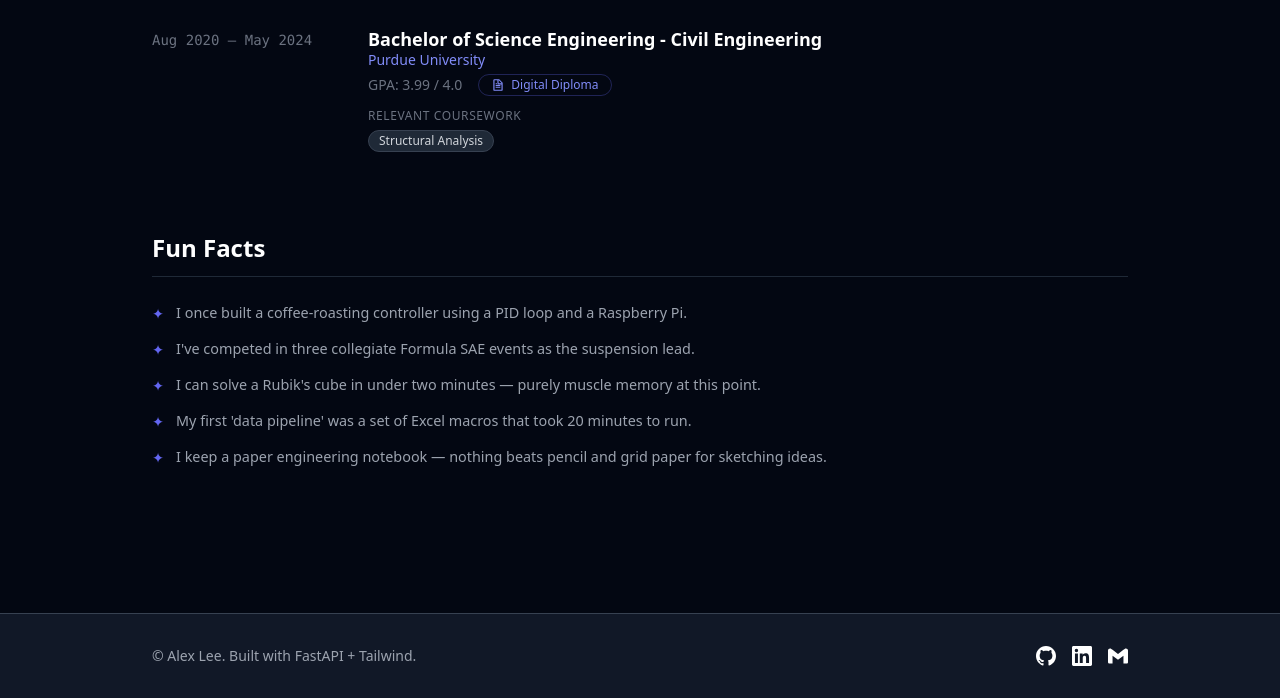
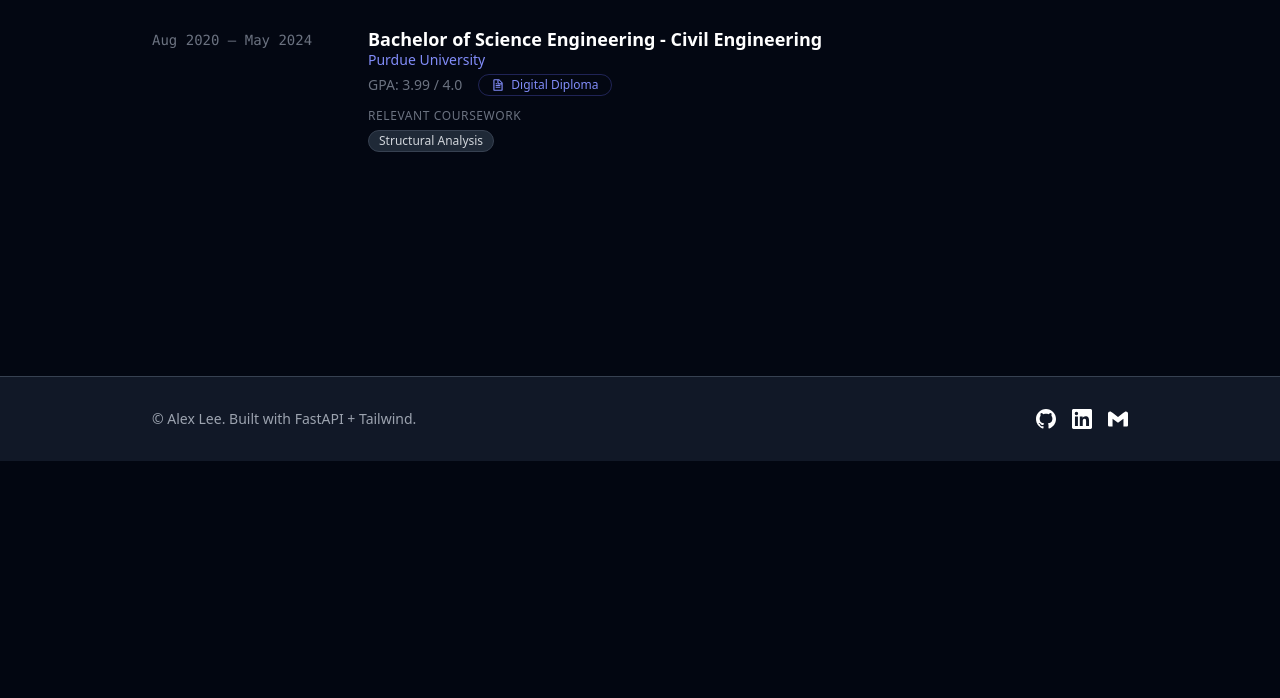
Before and after one commit to alexhyunminlee/portfolio-site, a FastAPI app: page /about in a window 1280 px wide. Shown: the part 1395-2093 px from the top of the page. After the commit the page ends 1856 px from the top, so only its background shows below. Run offline with FastAPI, Linux system fonts and the light colour scheme; some libraries are stand-ins or nearby versions.

Commit message:
Fix personal sections

```diff
--- a/app/content.py
+++ b/app/content.py
@@ -4,11 +4,11 @@ Content loader — merges all YAML files from content/ into a single dict.
 Load order:
   1. content/profile.yaml           — site-wide identity (name, bio, social)
   2. content/professional/*.yaml    — professional experience, education, projects, skills
-  3. content/personal/*.yaml        — personal projects, fun facts, hobbies, etc.
+  3. content/personal/*.yaml        — personal projects, hobbies, etc.
 
 Each YAML file contributes its top-level keys to the merged dict.
 Templates access everything via the `portfolio` context variable, e.g.
-  {{ portfolio.name }}, {{ portfolio.experience }}, {{ portfolio.projects }}
+  {{ portfolio.name }}, {{ portfolio.experience }}, {{ portfolio.projects }}, {{ portfolio.personal_projects }}
 """
 
 import yaml
--- a/app/main.py
+++ b/app/main.py
@@ -3,10 +3,8 @@ from pathlib import Path
 from fastapi import FastAPI
 from fastapi.staticfiles import StaticFiles
 from fastapi.templating import Jinja2Templates
-from fastapi.responses import HTMLResponse
 
 from app.routers import pages
-from app.content import load_portfolio
 
 BASE_DIR = Path(__file__).resolve().parent.parent
 
@@ -24,17 +22,5 @@ async def health_check():
     return {"status": "ok"}
 
 
-@app.get("/api/fun-facts", response_class=HTMLResponse)
-async def fun_facts():
-    data = load_portfolio()
-    facts = data.get("fun_facts", [])
-    items = "".join(f"<li class='fun-fact-item'>{fact}</li>" for fact in facts)
-    return f"""
-<ul class="fun-facts-list">
-  {items}
-</ul>
-"""
-
-
 if __name__ == "__main__":
     uvicorn.run("app.main:app", host="0.0.0.0", port=8000, reload=True)
--- a/app/templates/about.html
+++ b/app/templates/about.html
@@ -84,18 +84,6 @@
     </div>
   </section>
 
-  <!-- Fun Facts — HTMX lazy load -->
-  <section>
-    <h2 class="text-2xl font-bold text-white mb-6 pb-3 border-b border-gray-800">Fun Facts</h2>
-    <div
-      hx-get="/api/fun-facts"
-      hx-trigger="revealed"
-      hx-swap="outerHTML"
-      class="text-gray-500 text-sm italic">
-      Loading…
-    </div>
-  </section>
-
 </div>
 
 {% endblock %}
--- a/content/personal/fun_facts.yaml
+++ /dev/null
@@ -1,7 +0,0 @@
-# Personal fun facts lazy-loaded on the About page via HTMX.
-fun_facts:
-  - "I once built a coffee-roasting controller using a PID loop and a Raspberry Pi."
-  - "I've competed in three collegiate Formula SAE events as the suspension lead."
-  - "I can solve a Rubik's cube in under two minutes — purely muscle memory at this point."
-  - "My first 'data pipeline' was a set of Excel macros that took 20 minutes to run."
-  - "I keep a paper engineering notebook — nothing beats pencil and grid paper for sketching ideas."
--- /dev/null
+++ b/content/personal/projects.yaml
@@ -0,0 +1,24 @@
+# Personal projects displayed on the Projects page.
+personal_projects:
+  - title: "Coffee Roasting Controller"
+    description: >
+      A Raspberry Pi-based PID controller for a home coffee roaster. Monitors bean
+      temperature via thermocouple, adjusts heater output in real time, and logs
+      roast curves for repeatability.
+    tags: ["Raspberry Pi", "Python", "PID Control"]
+    link: ""
+
+  - title: "Formula SAE Suspension Analysis"
+    description: >
+      MATLAB and Python tooling to post-process damper dyno data and lap simulations
+      for a collegiate Formula SAE team. Helped tune spring rates and anti-roll bar
+      settings across three competition seasons.
+    tags: ["MATLAB", "Python", "Vehicle Dynamics"]
+    link: ""
+
+  - title: "Rubik's Cube Timer"
+    description: >
+      A minimal web app for timing solves with scramble generation, session stats,
+      and personal-best tracking. Built as a weekend project to learn Alpine.js.
+    tags: ["JavaScript", "Alpine.js", "HTML"]
+    link: ""
--- a/static/css/custom.css
+++ b/static/css/custom.css
@@ -27,32 +27,6 @@ html {
 }
 
 /* ============================================================
-   Fun facts list (rendered by HTMX)
-   ============================================================ */
-.fun-facts-list {
-  list-style: none;
-  padding: 0;
-  display: flex;
-  flex-direction: column;
-  gap: 0.75rem;
-}
-
-.fun-fact-item {
-  display: flex;
-  gap: 0.75rem;
-  color: #9ca3af; /* gray-400 */
-  font-size: 0.9rem;
-  line-height: 1.6;
-}
-
-.fun-fact-item::before {
-  content: "✦";
-  color: #6366f1; /* indigo-500 */
-  flex-shrink: 0;
-  margin-top: 1px;
-}
-
-/* ============================================================
    Skill tag hover
    ============================================================ */
 .skill-tag {
```
Also changed, not shown: app/templates/projects.html (+28 -13 lines), context/page-creation.md (+5 -7 lines), README.md.
